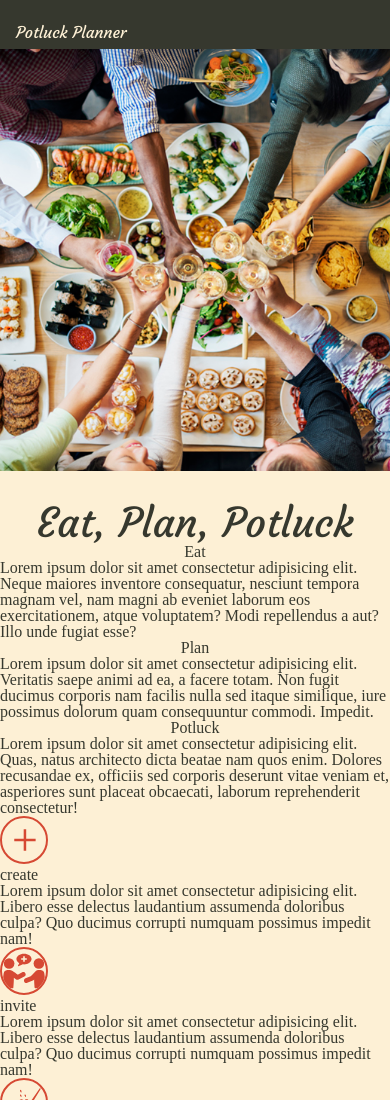
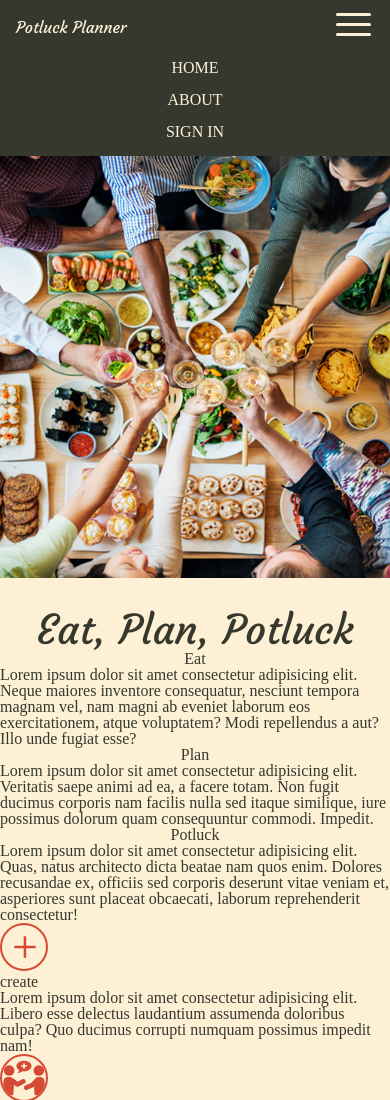
Before and after one commit to bw-potluck-planner/marketing_solomon, a plain HTML site: page index.html in a window 390 px wide. Shown: the top 1100 px of the page. Drawn offline with Linux system fonts and the light colour scheme.

Commit message:
add mobile nav links

```diff
--- a/index.html
+++ b/index.html
@@ -29,6 +29,17 @@
           <div class="burger-box">
             <div class="burger-inner"></div>
           </div>
+        </div>
+        <div class="mobile-links">
+          <a href="/index.html">home</a>
+          <a href="/about.html">about</a>
+          <a
+            href="https://painlesspotlucks.vercel.app/"
+            class="auth-link"
+            target="_blank"
+            rel="noopener noreferrer"
+            >Sign In</a
+          >
         </div>
       </nav>
       <div
--- a/scripts/main.js
+++ b/scripts/main.js
@@ -1 +1,9 @@
-console.log("hello");
+const burgerMenu = document.querySelector(".burger-menu");
+
+burgerMenu.addEventListener("click", (e) => {
+  if (burgerMenu.classList[1] === "burger-active") {
+    burgerMenu.classList.remove("burger-active");
+  } else {
+    burgerMenu.classList.add("burger-active");
+  }
+});
--- a/styles/main.css
+++ b/styles/main.css
@@ -163,13 +163,30 @@ RESET ENDS
 
 /*
 ----------
-GENERAL STYLES
+APP STYLES
 ----------
 */
+
 body {
   background: var(--app-white);
   color: var(--app-green);
 }
+
+h1,
+h2 {
+  text-align: center;
+}
+
+h1 {
+  font-family: "Courgette", cursive;
+  font-size: calc(2.5rem + 0.15vw);
+}
+
+/*
+----------
+NAV STYLES
+----------
+*/
 
 .app-header {
   width: 100%;
@@ -220,8 +237,24 @@ body {
   text-transform: uppercase;
 }
 
+.mobile-links {
+  position: relative;
+  left: 0;
+  width: 100%;
+  margin-top: 1rem;
+  text-transform: uppercase;
+  display: flex;
+  text-align: center;
+  flex-direction: column;
+  background: var(--app-green);
+}
+.mobile-links a {
+  margin: 0.5rem;
+}
+
 .burger-menu {
   cursor: pointer;
+  text-align: right;
   transition-property: opacity, filter;
   transition-duration: 0.15s;
   transition-timing-function: linear;
@@ -235,10 +268,69 @@ body {
 }
 
 .burger-box {
-  width: 30px;
-  height: 30px;
+  width: 35px;
+  height: 25px;
   display: inline-block;
   position: relative;
+}
+
+.burger-inner {
+  display: block;
+  top: 50%;
+  margin-top: 2px;
+}
+
+.burger-inner,
+.burger-inner::before,
+.burger-inner::after {
+  width: 35px;
+  height: 3px;
+  background-color: var(--app-white);
+  border-radius: 3px;
+  position: absolute;
+  transition-property: transform;
+  transition-duration: 0.15s;
+  transition-timing-function: ease;
+}
+
+.burger-inner::before,
+.burger-inner::after {
+  content: "";
+  display: block;
+}
+.burger-inner::before {
+  top: -10px;
+}
+.burger-inner::after {
+  bottom: -10px;
+}
+
+.burger-menu .burger-inner {
+  transition-duration: 0.1s;
+  transition-timing-function: cubic-bezier(0.55, 0.055, 0.675, 0.19);
+}
+.burger-menu .burger-inner::before {
+  transition: top 0.1s 0.14s ease, opacity 0.1s ease;
+}
+.burger-menu .burger-inner::after {
+  transition: bottom 0.1s 0.14s ease,
+    transform 0.1s cubic-bezier(0.55, 0.055, 0.675, 0.19);
+}
+.burger-active .burger-inner {
+  transform: rotate(45deg);
+  transition-delay: 0.14s;
+  transition-timing-function: cubic-bezier(0.215, 0.61, 0.355, 1);
+}
+.burger-active .burger-inner::before {
+  top: 0;
+  opacity: 0;
+  transition: top 0.1s ease, opacity 0.1s 0.14s ease;
+}
+.burger-active .burger-inner::after {
+  bottom: 0;
+  transform: rotate(-90deg);
+  transition: bottom 0.1s ease,
+    transform 0.1s 0.14s cubic-bezier(0.215, 0.61, 0.355, 1);
 }
 
 a {
@@ -250,15 +342,11 @@ a {
 .auth-link {
 }
 
-h1,
-h2 {
-  text-align: center;
-}
-
-h1 {
-  font-family: "Courgette", cursive;
-  font-size: calc(2.5rem + 0.15vw);
-}
+/*
+----------
+NAV STYLES ENDS
+----------
+*/
 
 .home-section .info-card img {
   border-radius: 50%;
```
